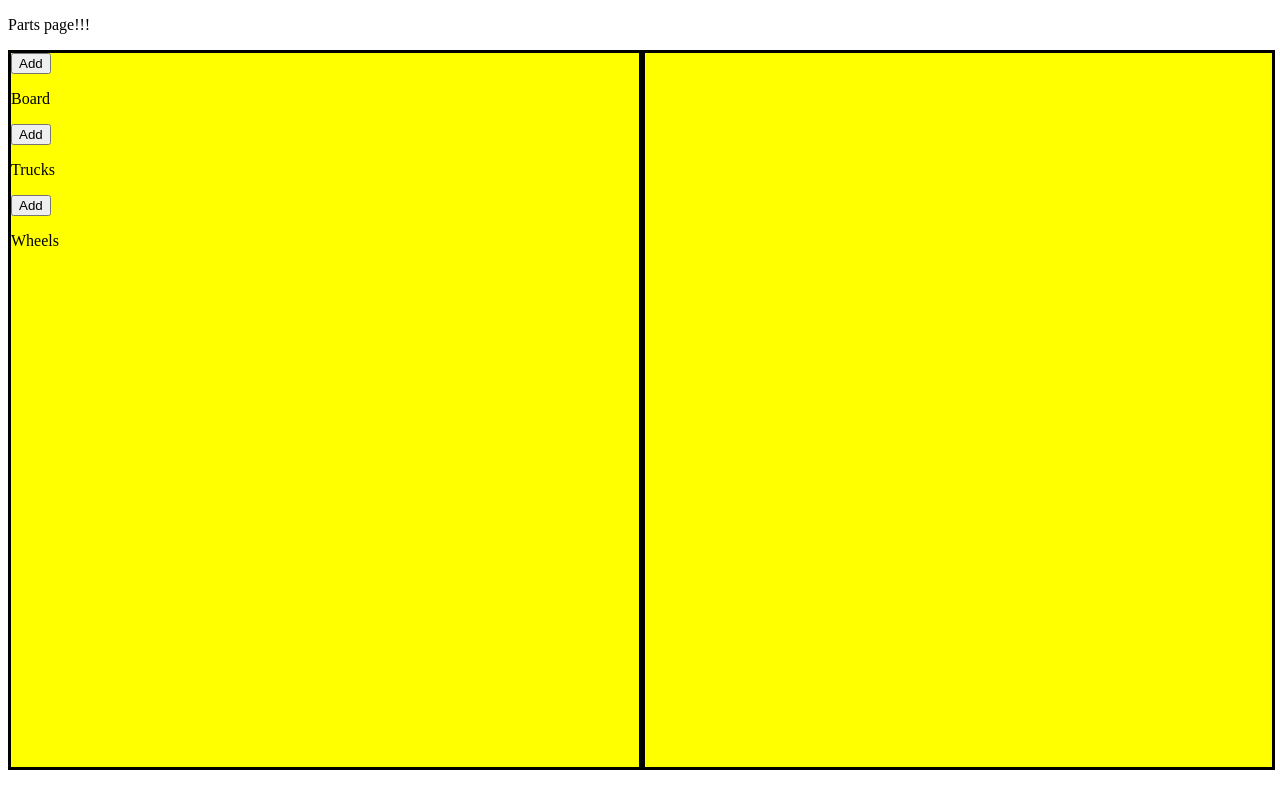
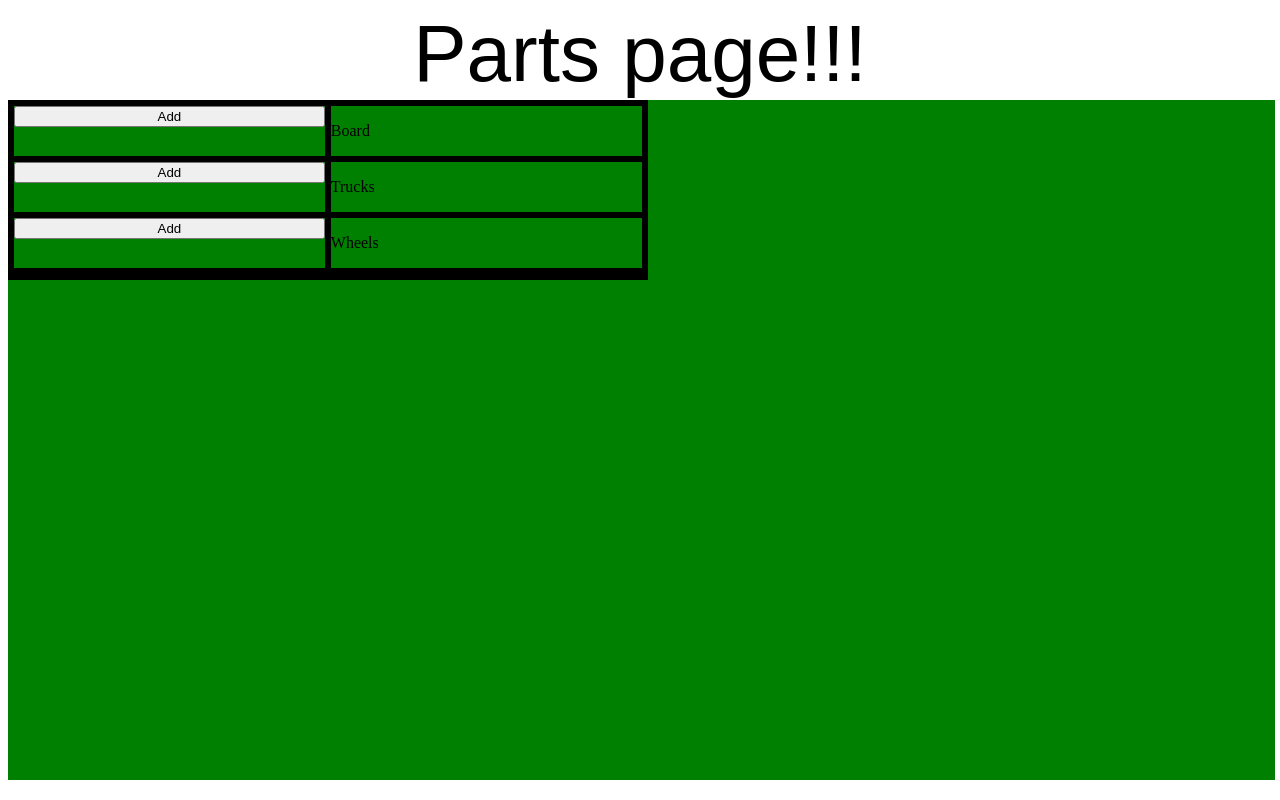
Before and after one commit to Joels17/bc-part-picker, a React (Create React App) app in the folder bcpp-front/: page / in a window 1280 px wide. Built offline with nearby package versions, Linux system fonts and the light colour scheme.

Commit message:
creating more columns/rows

```diff
--- a/bcpp-front/src/components/PartSelector.js
+++ b/bcpp-front/src/components/PartSelector.js
@@ -10,9 +10,13 @@ function PartSelector(props) {
 	};
 
 	return (
-		<div id="partselector">
-			<button onClick={onSubmit}>Add</button>
-			<p>{props.partName}</p>
+		<div id="partselector" className="row2">
+			<div className="column">
+				<button onClick={onSubmit}>Add</button>
+			</div>
+			<div className="column">
+				<p>{props.partName}</p>
+			</div>
 		</div>
 	);
 }
--- a/bcpp-front/src/components/Partspage.js
+++ b/bcpp-front/src/components/Partspage.js
@@ -5,7 +5,9 @@ import PartList from './PartList';
 function PartsPage() {
 	return (
 		<div id="partpage">
-			<p>Parts page!!!</p>
+			<div id="partPageTitle">
+				<p1>Parts page!!!</p1>
+			</div>
 			<div id="flexthis" className="row">
 				<div className="column">
 				<PartSelectorList />
--- a/bcpp-front/src/styles/components/_partspage.scss
+++ b/bcpp-front/src/styles/components/_partspage.scss
@@ -1,5 +1,5 @@
 #flexthis {
-  background-color: yellow;
+  //background-color: yellow;
 }
 
 .column {
@@ -7,6 +7,7 @@
   border: 3px solid black;
   width: 50%;
   display: flex;
+  flex-wrap: wrap;
   flex: 1;
   flex-direction: column;
   column-fill: balance;
@@ -17,9 +18,10 @@
 }
 
 .row:after {
-  content: "";
-  display: table;
-  clear: both;
+  //content: "";
+  //display: table;
+  //clear: both;
+  background-color: orange;
 }
 
 body {
@@ -27,10 +29,31 @@ body {
 }
 
 .row {
-  height: 90%;
+  height: 85%;
   position: absolute;
+  display: flex;
+  flex: 1;
+  flex-direction: row;
+  display: inline-block;
+  flex-wrap: wrap;
+  width: 99%;
+  background-color: green;
+}
+
+.row2 {
   display: flex;
   flex-direction: row;
   flex-wrap: wrap;
-  width: 99%;
 }
+
+#partPageTitle {
+  font-family: fantasy;
+  text-align: center;
+  font-size: 5em;
+}
+
+#partselector {
+  flex: wrap;
+  flex-direction: row;
+  //background-color: green;
+}
```
